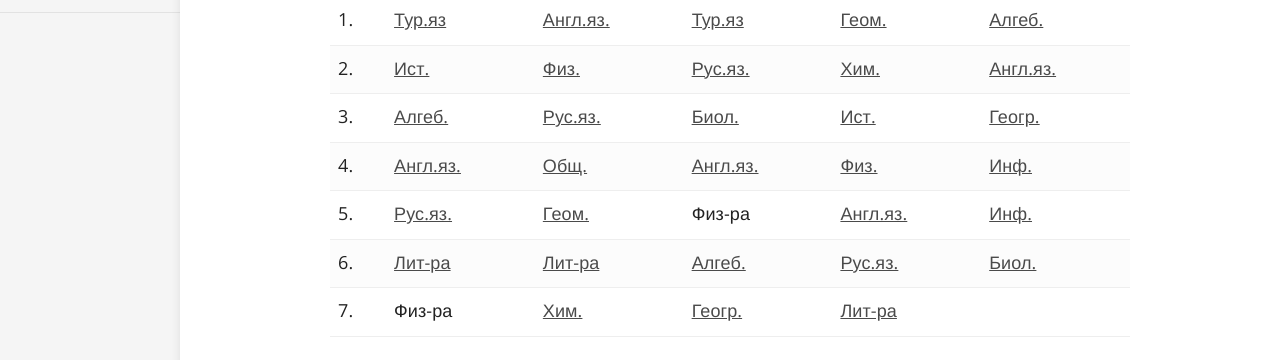
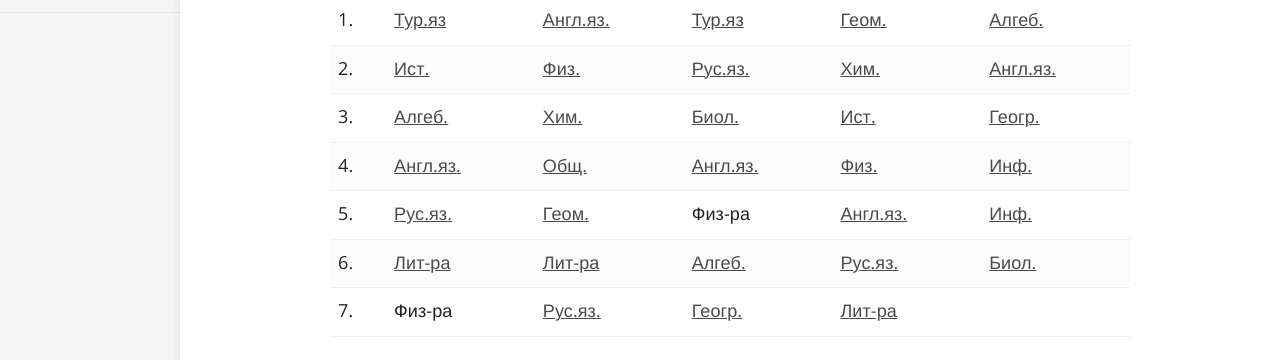
Before and after one commit to mip-school/mip-school.github.io, a Jekyll site: the page built from _docs/schedule/8.md, in a window 1280 px wide. Shown: the part 239-599 px from the top of the page. Built offline with Jekyll 4.4.1, drawn with Linux system fonts in a browser that asks for light colours.

```diff
--- a/_docs/schedule/8.md
+++ b/_docs/schedule/8.md
@@ -9,10 +9,10 @@ description: Рассписание 8 класса
 | --- | ------------------- | ------------------ | ------------------- | ------------------ | ------------------- |
 | 1.  | [Тур.яз][madina]    | [Англ.яз.][elena]  | [Тур.яз][madina]    | [Геом.][evgeniyab] | [Алгеб.][evgeniyab] |
 | 2.  | [Ист.][aleksey]     | [Физ.][marina]     | [Рус.яз.][irina]    | [Хим.][galina]     | [Англ.яз.][elena]   |
-| 3.  | [Алгеб.][evgeniyab] | [Рус.яз.][irina]   | [Биол.][galina]     | [Ист.][aleksey]    | [Геогр.][yulya]     |
+| 3.  | [Алгеб.][evgeniyab] | [Хим.][galina]     | [Биол.][galina]     | [Ист.][aleksey]    | [Геогр.][yulya]     |
 | 4.  | [Англ.яз.][elena]   | [Общ.][aleksey]    | [Англ.яз.][elena]   | [Физ.][marina]     | [Инф.][marina]      |
 | 5.  | [Рус.яз.][irina]    | [Геом.][evgeniyab] | Физ-ра              | [Англ.яз.][elena]  | [Инф.][marina]      |
 | 6.  | [Лит-ра][irina]     | [Лит-ра][irina]    | [Алгеб.][evgeniyab] | [Рус.яз.][irina]   | [Биол.][galina]     |
-| 7.  | Физ-ра              | [Хим.][galina]     | [Геогр.][yulya]     | [Лит-ра][irina]    |                     |
+| 7.  | Физ-ра              | [Рус.яз.][irina]   | [Геогр.][yulya]     | [Лит-ра][irina]    |                     |
 
 {% include zoom.md %}
```
